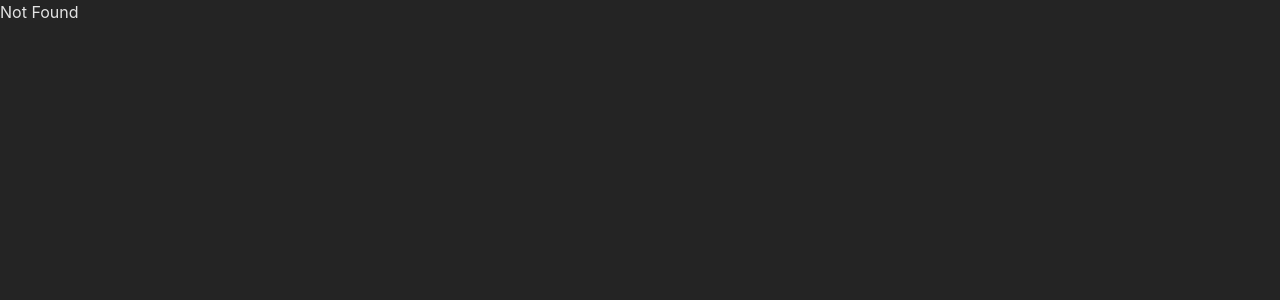
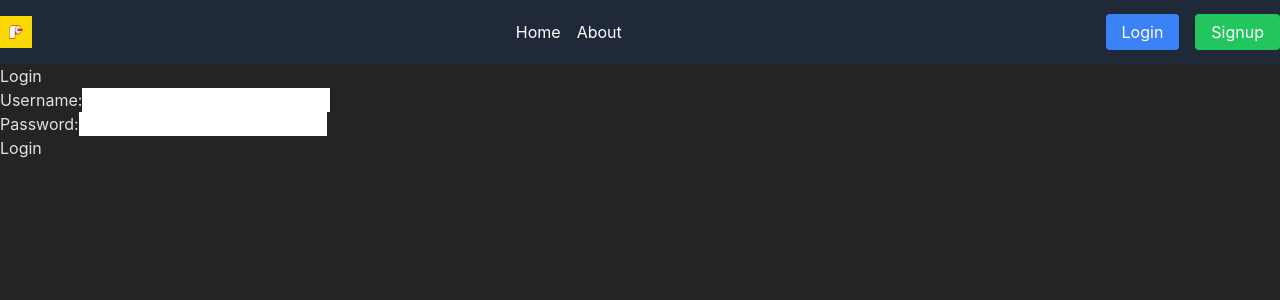
Before and after one commit to LLU27/Loocation, a React (Vite) app in the folder FrontEnd/loocation/: page /login in a window 1280 px wide. Shown: the top 300 px of the page. Built offline with nearby package versions, Linux system fonts and the light colour scheme.

Commit message:
added navbar/home

```diff
--- a/FrontEnd/loocation/src/App.jsx
+++ b/FrontEnd/loocation/src/App.jsx
@@ -1,13 +1,17 @@
 import { BrowserRouter as Router, Routes, Route } from 'react-router-dom';
-import { Home, About, Bathrooms } from './view';
+import { Home, About, Bathrooms, Login, Register } from './view';
+import NavBar from './components/NavBar';
 
 const App = () => {
   return (
     <Router>
+      <NavBar />
       <Routes>
         <Route path='/' element={<Home />} />
         <Route path='/about' element={<About />} />
         <Route path='/bathrooms' element={<Bathrooms />} />
+        <Route path='/login' element={<Login />} />
+        <Route path='/signup' element={<Register />} />
         <Route path='*' element={<div>Not Found</div>} />
       </Routes>
     </Router>
--- a/FrontEnd/loocation/src/components/NavBar.jsx
+++ b/FrontEnd/loocation/src/components/NavBar.jsx
@@ -0,0 +1,39 @@
+import React from 'react';
+import { Link } from 'react-router-dom';
+import logo from '../assets/logo.png';
+
+const NavBar = () => {
+  return (
+    <nav className='bg-gray-800 text-white py-4'>
+      <div className='container mx-auto flex items-center justify-between'>
+        <div className='flex items-center'>
+          <Link to='/'>
+            <img src={logo} alt='Logo' className='h-8 w-auto' />
+          </Link>
+        </div>
+
+        {/* Navigation Links */}
+        <div className='space-x-4'>
+          <Link to='/' className='hover:text-gray-400'>
+            Home
+          </Link>
+          <Link to='/about' className='hover:text-gray-400'>
+            About
+          </Link>
+        </div>
+
+        {/* Authentication Links */}
+        <div className='space-x-4'>
+          <Link to='/login' className='bg-blue-500 hover:bg-blue-600 text-white px-4 py-2 rounded'>
+            Login
+          </Link>
+          <Link to='/signup' className='bg-green-500 hover:bg-green-600 text-white px-4 py-2 rounded'>
+            Signup
+          </Link>
+        </div>
+      </div>
+    </nav>
+  );
+};
+
+export default NavBar;
--- a/FrontEnd/loocation/src/view/Home.jsx
+++ b/FrontEnd/loocation/src/view/Home.jsx
@@ -1,8 +1,19 @@
-
 const Home = () => {
   return (
-    <div>Home</div>
-  )
-}
+    <div className='flex items-center justify-center min-h-screen '>
+      <div className=' p-8 rounded-lg shadow-lg max-w-md w-full'>
+        <h1 className='text-3xl font-bold mb-4 text-center '>Looking For A Bathroom?</h1>
+        <form>
+          <div className='flex flex-col gap-4'>
+            <input className='input input-bordered w-full' type='text' placeholder='Enter Your Zipcode' />
+            <button type='submit' className='btn btn-primary w-full'>
+              Loo Around
+            </button>
+          </div>
+        </form>
+      </div>
+    </div>
+  );
+};
 
 export default Home;
--- /dev/null
+++ b/FrontEnd/loocation/src/view/Login.jsx
@@ -0,0 +1,30 @@
+import { useState } from 'react';
+const Login = () => {
+  const [username, setUsername] = useState('');
+  const [password, setPassword] = useState('');
+
+  const handleSubmit = e => {
+    e.preventDefault();
+    console.log('Username:', username);
+    console.log('Password:', password);
+  };
+
+  return (
+    <div>
+      <h2>Login</h2>
+      <form onSubmit={handleSubmit}>
+        <div>
+          <label>Username:</label>
+          <input type='text' value={username} onChange={e => setUsername(e.target.value)} />
+        </div>
+        <div>
+          <label>Password:</label>
+          <input type='password' value={password} onChange={e => setPassword(e.target.value)} />
+        </div>
+        <button type='submit'>Login</button>
+      </form>
+    </div>
+  );
+};
+
+export default Login;
--- /dev/null
+++ b/FrontEnd/loocation/src/view/Register.jsx
@@ -0,0 +1,5 @@
+const Register = () => {
+  return <div>Register</div>;
+};
+
+export default Register;
--- a/FrontEnd/loocation/src/view/index.js
+++ b/FrontEnd/loocation/src/view/index.js
@@ -2,3 +2,5 @@ export { default as Home } from './Home';
 export { default as About } from './About';
 export { default as Bathrooms } from './Bathrooms';
 export { default as NotFound } from './NotFound';
+export { default as Login } from './Login';
+export { default as Register } from './Register';
```
Also changed, not shown: FrontEnd/loocation/src/assets/logo.png (added), FrontEnd/loocation/src/index.css (line endings or trailing spaces).
